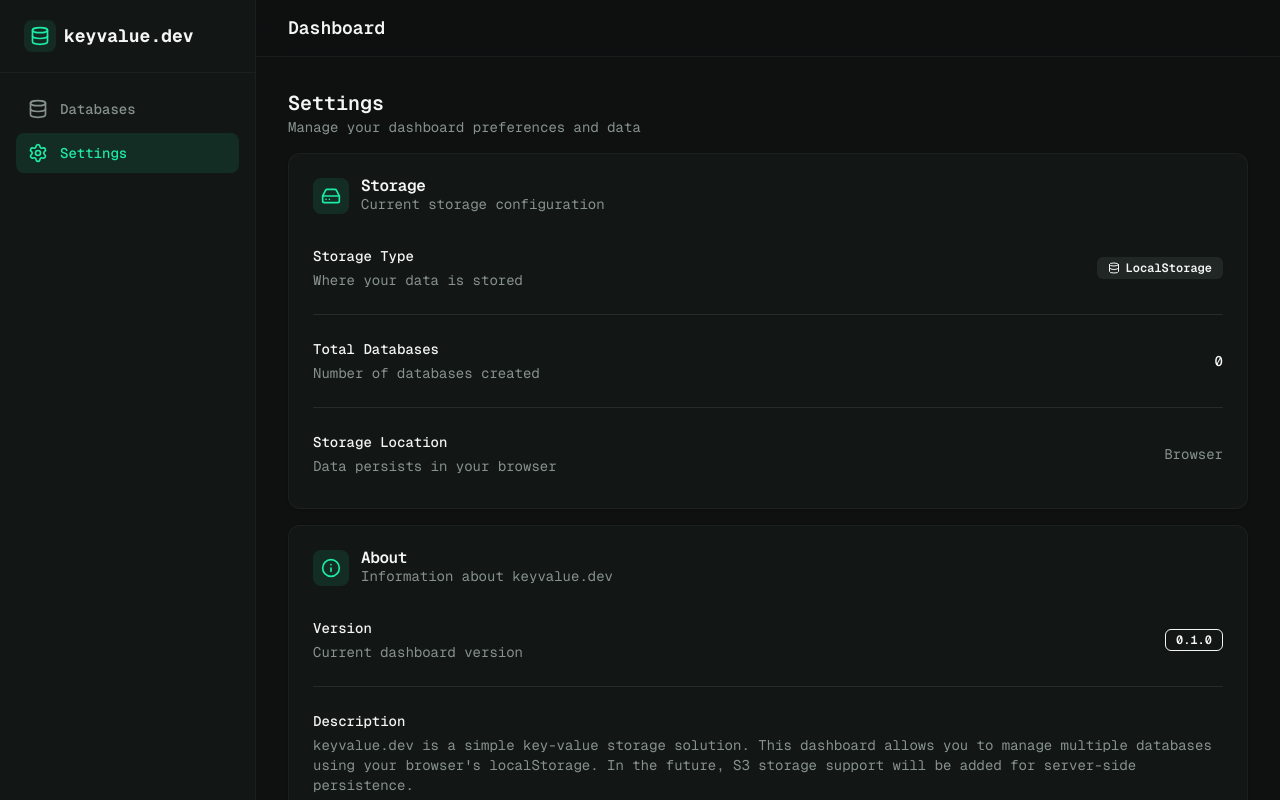
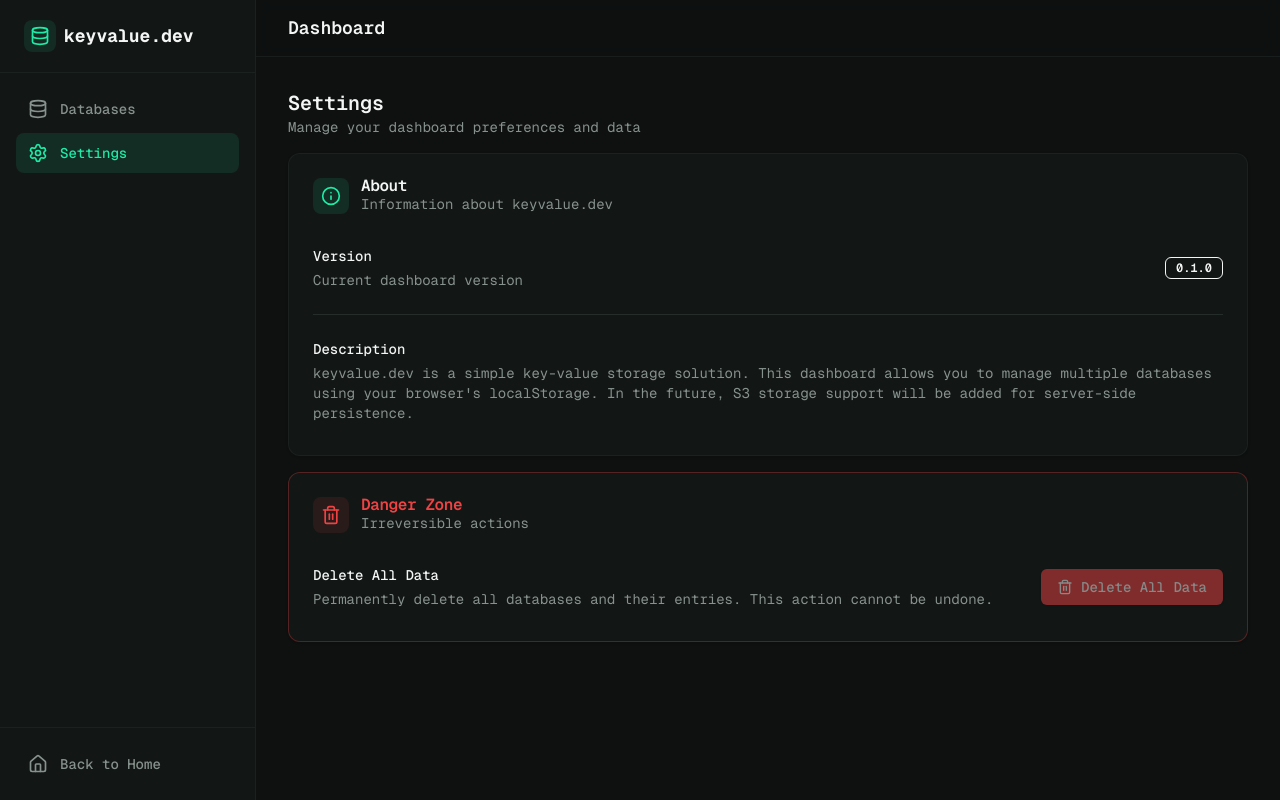
Before and after one commit to kiwicopple/keyvalue.dev, a Next.js app: page /dashboard/settings in a window 1280 px wide. Shown: the top 800 px of the page. Built offline with nearby package versions, Linux system fonts and the light colour scheme.

Commit message:
Remove storage section from settings page

```diff
--- a/src/app/dashboard/settings/page.tsx
+++ b/src/app/dashboard/settings/page.tsx
@@ -1,7 +1,7 @@
 "use client"
 
 import { useState, useCallback, useEffect } from "react"
-import { Database, HardDrive, Trash2, Info } from "lucide-react"
+import { Trash2, Info } from "lucide-react"
 
 import { useDatabases } from "@/hooks/useDatabases"
 import { useDashboardHeader } from "@/components/dashboard/header"
@@ -59,49 +59,6 @@ export default function SettingsPage() {
         <h1 className="text-xl font-semibold">Settings</h1>
         <p className="text-sm text-muted-foreground">Manage your dashboard preferences and data</p>
       </div>
-
-      {/* Storage Info */}
-      <Card className="border-border/50">
-        <CardHeader>
-          <div className="flex items-center gap-3">
-            <div className="p-2 rounded-lg bg-primary/10">
-              <HardDrive className="h-5 w-5 text-primary" />
-            </div>
-            <div>
-              <CardTitle>Storage</CardTitle>
-              <CardDescription>Current storage configuration</CardDescription>
-            </div>
-          </div>
-        </CardHeader>
-        <CardContent className="space-y-4">
-          <div className="flex items-center justify-between py-2">
-            <div className="space-y-1">
-              <p className="text-sm font-medium">Storage Type</p>
-              <p className="text-sm text-muted-foreground">Where your data is stored</p>
-            </div>
-            <Badge variant="secondary" className="gap-1.5">
-              <Database className="h-3 w-3" />
-              LocalStorage
-            </Badge>
-          </div>
-          <Separator />
-          <div className="flex items-center justify-between py-2">
-            <div className="space-y-1">
-              <p className="text-sm font-medium">Total Databases</p>
-              <p className="text-sm text-muted-foreground">Number of databases created</p>
-            </div>
-            <span className="text-sm font-medium">{databases.length}</span>
-          </div>
-          <Separator />
-          <div className="flex items-center justify-between py-2">
-            <div className="space-y-1">
-              <p className="text-sm font-medium">Storage Location</p>
-              <p className="text-sm text-muted-foreground">Data persists in your browser</p>
-            </div>
-            <span className="text-sm text-muted-foreground">Browser</span>
-          </div>
-        </CardContent>
-      </Card>
 
       {/* About */}
       <Card className="border-border/50">
```
